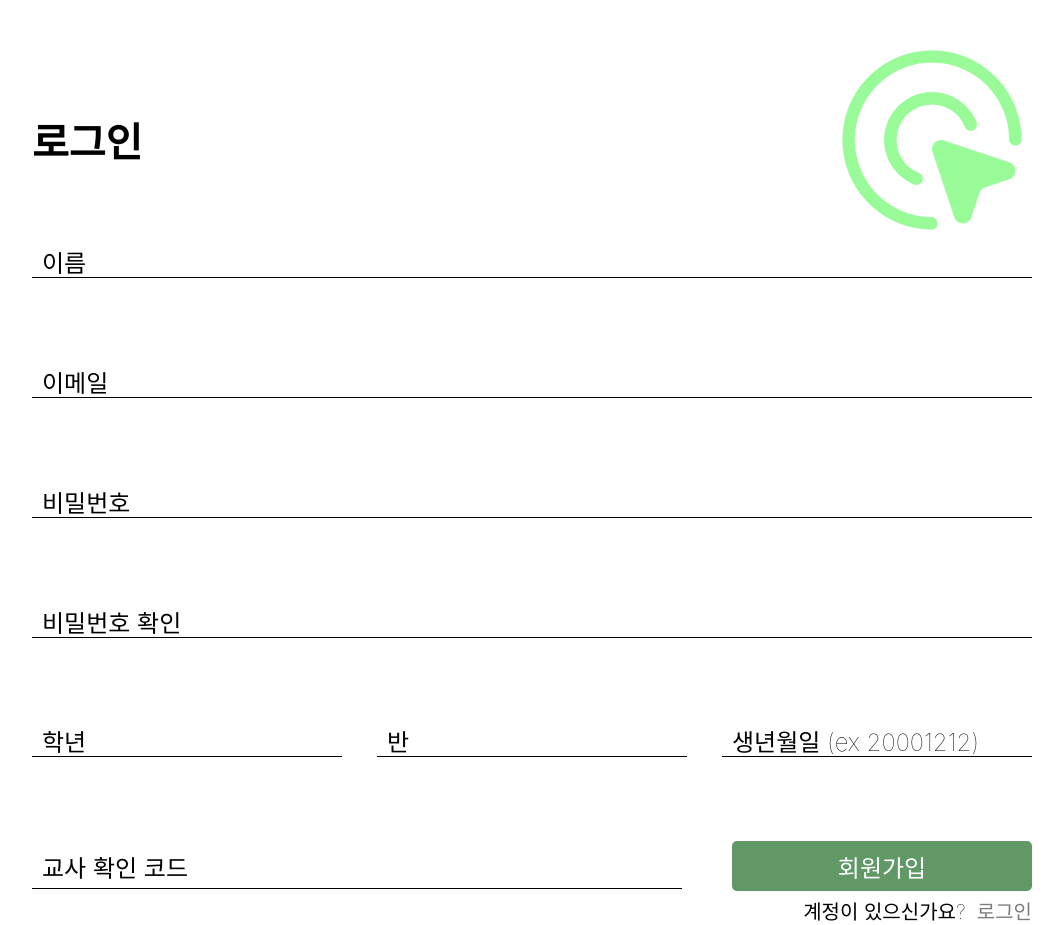
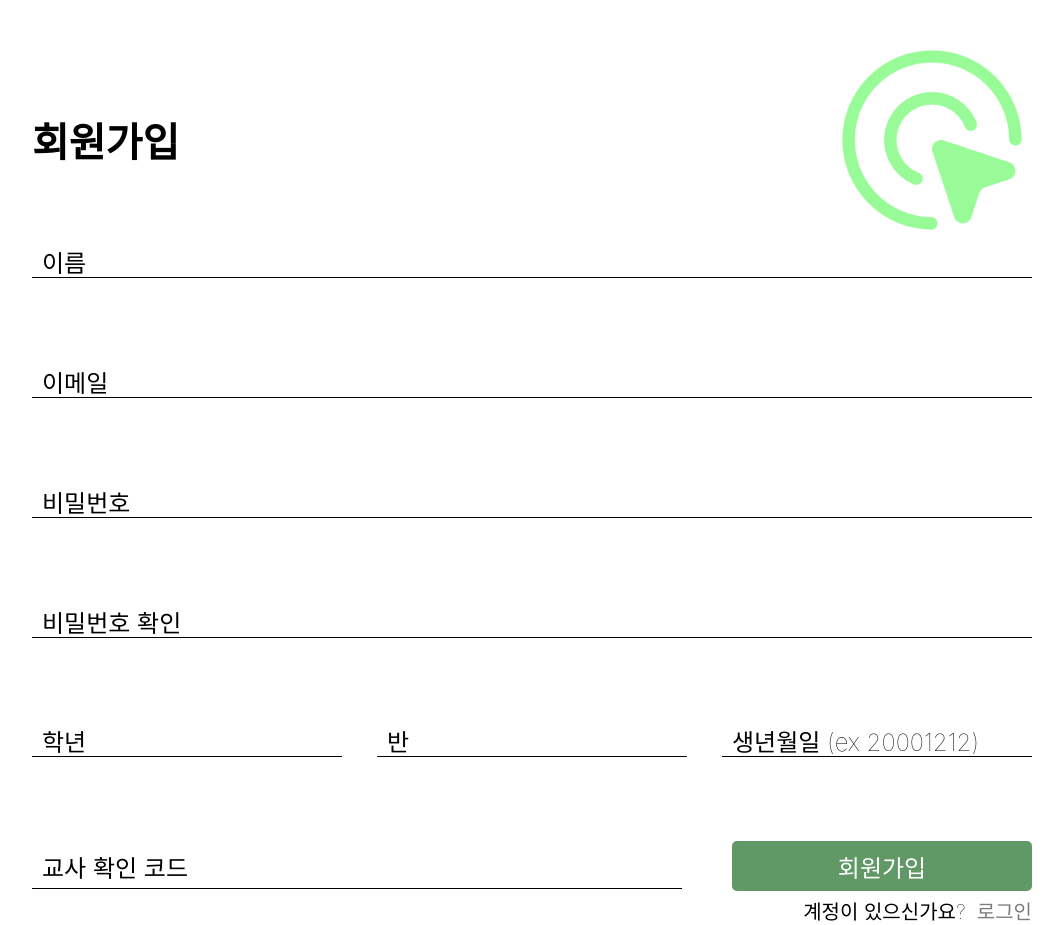
Before and after one commit to CUTY-DMS/Team1-KDA-Frontend, a React (Create React App) app in the folder kda/: page /signUp in a window 1280 px wide. Shown: the whole page, without its empty margins (108-1171 px from the left). Built offline with nearby package versions, Linux system fonts and the light colour scheme.

Commit message:
🌧 :: 서버연동(회원가입)

```diff
--- /dev/null
+++ b/kda/src/apis/axios.js
@@ -0,0 +1,20 @@
+import axios from "axios";
+
+const instance = axios.create({
+  baseURL: `https://f130-119-203-74-86.ngrok-free.app`,
+  timeout: 2000,
+});
+
+instance.interceptors.request.use(
+  function (config) {
+    const accessToken = localStorage.getItem("access_token");
+    accessToken &&
+      (config.headers = { Authorization: `Bearer ${accessToken}` });
+    return config;
+  },
+  function (error) {
+    return Promise.reject(error);
+  }
+);
+
+export default instance;
--- /dev/null
+++ b/kda/src/apis/signUp.js
@@ -0,0 +1,7 @@
+import instance from "./axios";
+import axios from "axios";
+
+export const signUpPost = async (data) => {
+    const response = await axios.post("http://192.168.1.117:8080/admin/signup", data);
+    return response;
+};
--- a/kda/src/components/common/Button.jsx
+++ b/kda/src/components/common/Button.jsx
@@ -1,9 +1,9 @@
 import React from "react";
 import { styled } from "styled-components";
 
-function Button({red,text,width}) {
+function Button({red,text,width,event}) {
     return (
-        <Btn width={width} red={red}>
+        <Btn width={width} red={red} onClick={event}>
             {text}
         </Btn>
     )
--- a/kda/src/components/common/TextField.jsx
+++ b/kda/src/components/common/TextField.jsx
@@ -1,7 +1,7 @@
 import React, { useState } from "react";
 import { styled } from "styled-components";
 
-function TextField({width,height,text,type}) {
+function TextField({width,height,text,type,name,value,event}) {
     const [upText, setFocus] = useState(false);
 
     const onFocus = () => {
@@ -15,7 +15,7 @@ function TextField({width,height,text,type}) {
 
     return (
         <Wrapper width={width} height={height}>
-            <Input type={type} width={width} height={height} onFocus={onFocus} onBlur={onBlur}/>
+            <Input type={type} width={width} height={height} value={value} name={name} onFocus={onFocus} onBlur={onBlur} onChange={event}/>
             <Label upText={upText}>{text}</Label>
         </Wrapper>
     )
--- a/kda/src/pages/myInformation.jsx
+++ b/kda/src/pages/myInformation.jsx
@@ -11,6 +11,11 @@ function MyPage() {
                     <Profile>
                         <img src=''/>
                     </Profile>
+                    <NameBox>
+                        <span>최수장</span>
+                        <span>로그아웃</span>
+                    </NameBox>
+                    <InfoBox></InfoBox>
                 </TopBox>
             </Body>
         </>
@@ -30,9 +35,6 @@ const TopBox = styled.div`
     height:150px;
     margin-top:70px;
     display:flex;
-    .name {
-
-    }
 `;
 
 const Profile = styled.div`
@@ -42,3 +44,24 @@ const Profile = styled.div`
     overflow:hidden;
     border:1px solid black;
 `;
+
+const NameBox = styled.div`
+    width:120px;
+    display:flex;
+    flex-direction:column;
+    align-items:end;
+    :first-child {
+        font-size:40px;
+        font-weight:700;
+    }
+    :last-child {
+        color: #7C7C7C;
+        font-size: 20px;
+        font-weight: 100;
+    }
+`;
+
+const InfoBox = styled.div`
+    font-size:40px;
+    font-weight:700;
+`;
--- a/kda/src/pages/signUp.jsx
+++ b/kda/src/pages/signUp.jsx
@@ -1,34 +1,66 @@
-import React from "react";
+import React, { useState } from "react";
 import { styled } from "styled-components";
 import TextField from "../components/common/TextField";
 import Button from "../components/common/Button";
+import { signUpPost } from "../apis/signUp";
 
 function SignUpPage() {
+    const [data, setData] = useState({
+        email:"",
+        teachGrade:"",
+        teachClass:"",
+        name:"",
+        password:"",
+        birth:"",
+        code:"",
+        okPassword:""
+    })
+
+    const {email, teachGrade, teachClass, name, password, birth, code, okPassword} = data;
 
     const onSignIn = () => {
         window.location.href = "/signIn";
     };
 
+    const onClick = () => {
+        signUpPost(data)
+            .then((res) => {
+                console.log(res);
+            })
+            .catch((err) => {
+                console.error(err.response.status);
+                alert("error");
+            });
+    };
+
+    const onChange = (e) => {
+        const { name, value } = e.target;
+        setData({
+            ...data,
+            [name]: value
+        });
+    };
+
     return (
         <Body>
             <TopBox>
-                <Title>로그인</Title>
+                <Title>회원가입</Title>
                 <Img><img src="/images/signpagelogo.svg"/></Img>
             </TopBox>
             <InputBox>
-                <TextField type="text" width={1000} height={50} text="이름"/>
-                <TextField type="email" width={1000} height={50} text="이메일"/>
-                <TextField type="password" width={1000} height={50} text="비밀번호"/>
-                <TextField type="password" width={1000} height={50} text="비밀번호 확인"/>
+                <TextField type="text" width={1000} height={50} text="이름" name="name" value={name} event={onChange}/>
+                <TextField type="email" width={1000} height={50} text="이메일" name="email" value={email} event={onChange}/>
+                <TextField type="password" width={1000} height={50} text="비밀번호" name="password" value={password} event={onChange}/>
+                <TextField type="password" width={1000} height={50} text="비밀번호 확인" name="okPassword" value={okPassword} event={onChange}/>
                 <InnerInputBox>
-                    <TextField type="text" width={310} height={50} text="학년"/>
-                    <TextField type="text" width={310} height={50} text="반"/>
-                    <TextField type="text" width={310} height={50} text="생년월일 (ex 20001212)"/>
+                    <TextField type="text" width={310} height={50} text="학년" name="teachGrade" value={teachGrade} event={onChange}/>
+                    <TextField type="text" width={310} height={50} text="반" name="teachClass" value={teachClass} event={onChange}/>
+                    <TextField type="text" width={310} height={50} text="생년월일 (ex 20001212)" name="birth" value={birth} event={onChange}/>
                 </InnerInputBox>
             </InputBox>
             <BottomBox>
-                <TextField type="text" width={650} height={50} text="교사 확인 코드"/>
-                <Button red={false} width={300} text="회원가입"></Button>
+                <TextField type="text" width={650} height={50} text="교사 확인 코드" name="code" value={code} event={onChange}/>
+                <Button red={false} width={300} text="회원가입" event={onClick}></Button>
             </BottomBox>
             <LinkBox>
                 <span>계정이 있으신가요?&nbsp;&nbsp;</span>
```
